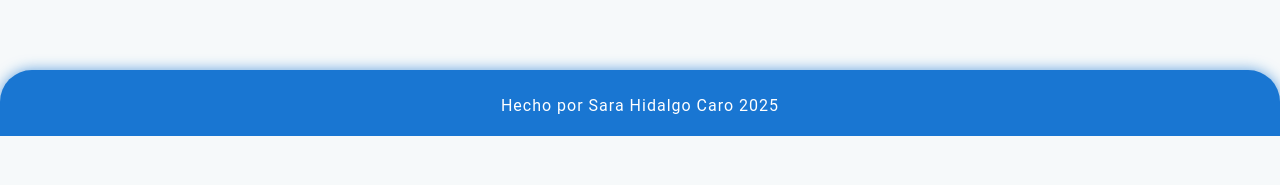
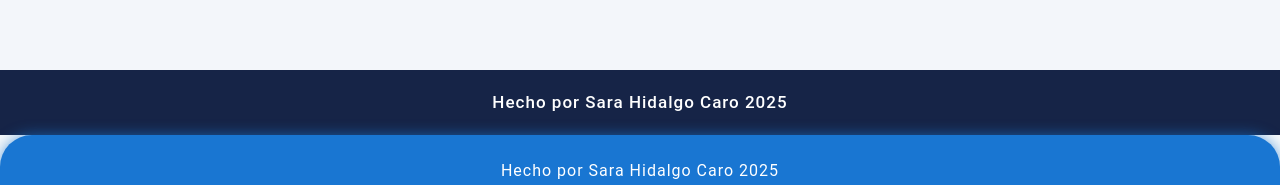
Before and after one commit to TuDiaConIA/noticiasfalsas, a Next.js app: page / in a window 1280 px wide. Shown: the part 695-880 px from the top of the page. Before the commit the page ends 831 px from the top, so only its background shows below. Built offline with nearby package versions, Linux system fonts and the light colour scheme.

Commit message:
Update page.tsx

```diff
--- a/src/app/page.tsx
+++ b/src/app/page.tsx
@@ -62,7 +62,14 @@ export default function Home() {
   const percent = result ? extractPercentage(result.openai_analysis) : 0;
 
   return (
-    <Container maxWidth="lg" sx={{ mt: 6, mb: 8 }}>
+    <Box
+      minHeight="100vh"
+      display="flex"
+      flexDirection="column"
+      justifyContent="space-between"
+      bgcolor="#f3f6fa"
+    >
+      <Container maxWidth="lg" sx={{ mt: 6, mb: 8, flexGrow: 1 }}>
         <CssBaseline />
         <GridLegacy container spacing={4} justifyContent="center">
           {/* COLUMNA IZQUIERDA SEO */}
@@ -272,5 +279,24 @@ export default function Home() {
           </GridLegacy>
         </GridLegacy>
       </Container>
+
+      {/* FOOTER SIEMPRE ABAJO */}
+      <Box
+        component="footer"
+        width="100%"
+        sx={{
+          py: 2.5,
+          px: 2,
+          bgcolor: "#162447",
+          color: "#fff",
+          textAlign: "center",
+          fontWeight: 500,
+          letterSpacing: 1,
+          fontSize: { xs: 15, sm: 17 }
+        }}
+      >
+        Hecho por Sara Hidalgo Caro 2025
+      </Box>
+    </Box>
   );
 }
```
Lines whose indentation alone changed are shown as unchanged.
